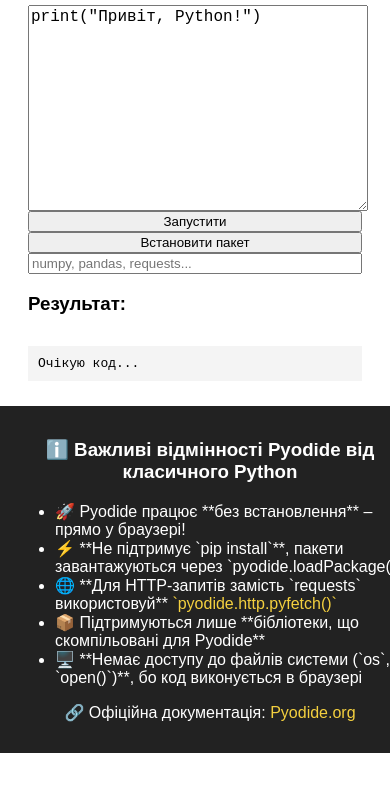
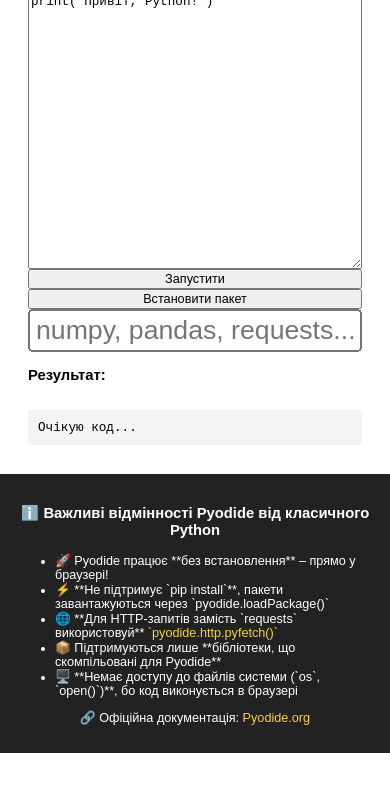
Before and after one commit to vadim4web/python, a plain HTML site: page index.html in a window 390 px wide. Shown: the part 91-900 px from the top of the page. After the commit the page ends 860 px from the top, so only its background shows below. Drawn offline with Linux system fonts and the light colour scheme; a script that the page names is missing.

Commit message:
resizing for phone main usage

```diff
--- a/index.html
+++ b/index.html
@@ -6,8 +6,16 @@
     <title>Python у браузері</title>
     <script src="https://cdn.jsdelivr.net/pyodide/v0.24.0/full/pyodide.js"></script>
     <style>
+        * {
+            -webkit-box-sizing: border-box;
+            -moz-box-sizing: border-box;
+            box-sizing: border-box;
+        }
+        html { font-size: 1.5vmax; }
         body { font-family: Arial, sans-serif; padding: 20px; display: flex; flex-direction: column; min-height: 100vh; overflow: hidden; }
-        textarea { width: 100%; height: 200px; font-size: 16px; }
+        textarea { width: 100%; max-width: 100%; height: 33vh; font-size: 1rem; resize: vertical; }
+        button { font-size: 1rem; }
+        input { zoom: 2; }
         pre { background: #f4f4f4; padding: 10px; white-space: pre-wrap; }
         footer { background: #222; color: white; padding: 15px; margin-top: auto; text-align: center; width: 100vw; position: fixed; left: 0; bottom: 0;}
         footer a { color: #f4d03f; text-decoration: none; }
```
